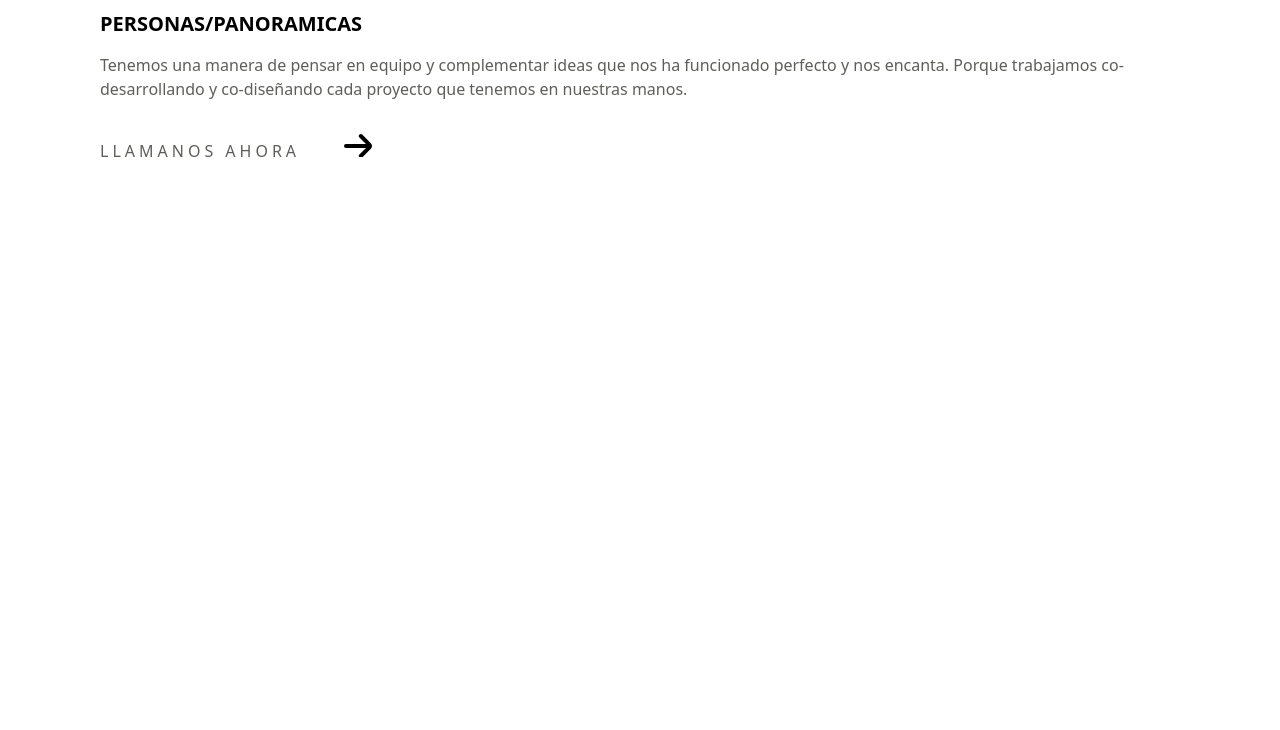
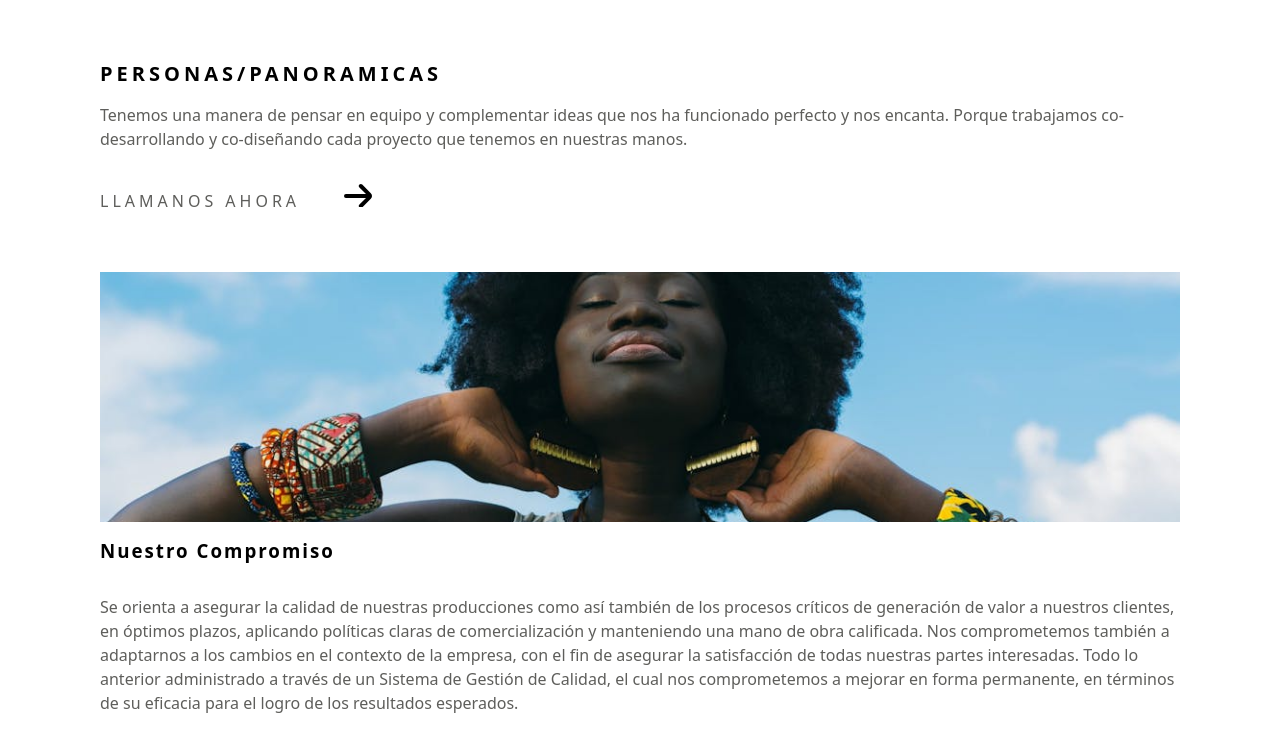
Before and after one commit to Billanilazaro97/Trabajo-Integrador, a plain HTML site: page albums/SeccionAlbunes.html in a window 1280 px wide. Shown: the part 550-1280 px from the top of the page. Drawn offline with Linux system fonts and the light colour scheme.

```diff
--- a/albums/SeccionAlbunes.html
+++ b/albums/SeccionAlbunes.html
@@ -48,8 +48,8 @@
       <div class="main__background"></div>
 
       <section class="main__nosotros">
-        <div class="main__contenido">
-          <h3 class="main__titulo">Nuestro Compromiso</h3>
+        <div class="main__contenido__nosotros">
+          <h3 class="main__titulo__nosotros">Nuestro Compromiso</h3>
           <p class="main__parrafo__nosotros">
             Se orienta a asegurar la calidad de nuestras producciones como así
             también de los procesos críticos de generación de valor a nuestros
--- a/albums/albunes.css
+++ b/albums/albunes.css
@@ -45,7 +45,7 @@ body {
     grid-area: "main";
 
     background-image: url(personas3.jpg);
-    min-height: 500px;
+    min-height: 550px;
     background-size: cover;
     background-position: center;
 
@@ -68,14 +68,13 @@ body {
     height: 50px;
 }
 
-.main__albun__dos {
+.main__albun__dos, .main__nosotros {
     max-width: 90%;
-    min-height: 100vh;
     grid-area: "llamanos";
 
 }
 
-.main__contenido {
+.main__contenido, .main__contenido__nosotros {
     width: 100%;
     height: 100%;
     display: flex;
@@ -84,21 +83,23 @@ body {
     flex-direction: column;
 }
 
+
 .main__titulo {
     color: black;
     font-size: 20px;
+    letter-spacing: 4px;
 }
-.main__parrafo {
+.main__titulo__nosotros {
+    color: black;
+    margin: 1rem 0;
+    letter-spacing: 2px;
+}
+
+.main__parrafo, .main__parrafo__nosotros {
     line-height: 1.5;
     margin: 1rem 0 1rem;
     color: rgb(94, 94, 91);
 
-}
-
-.main__parrafo__nosotros {
-    line-height: 1.5;
-    margin: 1rem 0 0 0;
-    color: rgb(94, 94, 91);
 }
 
 .main__llamanos {
@@ -116,14 +117,15 @@ body {
 
 .main__background {
     grid-area: "imagen1";
+    width: 90%;
     height: 100%;
-    width: 90%;
 
     background-image: url(personas2.jpg);
     min-height: 250px;
     background-size: cover;
     background-position: center;
     background-repeat: no-repeat;
+
 }
 
 .main__nosotros {
@@ -133,6 +135,11 @@ body {
 
 .main__background__segundo {
     grid-area: "imagen2";
+    width: 90%;
+    min-height: 100%;
+
+    margin: 1rem;
+
     background-image: url(imagen2.jpg);
     min-height: 250px;
     background-size: cover;
```
